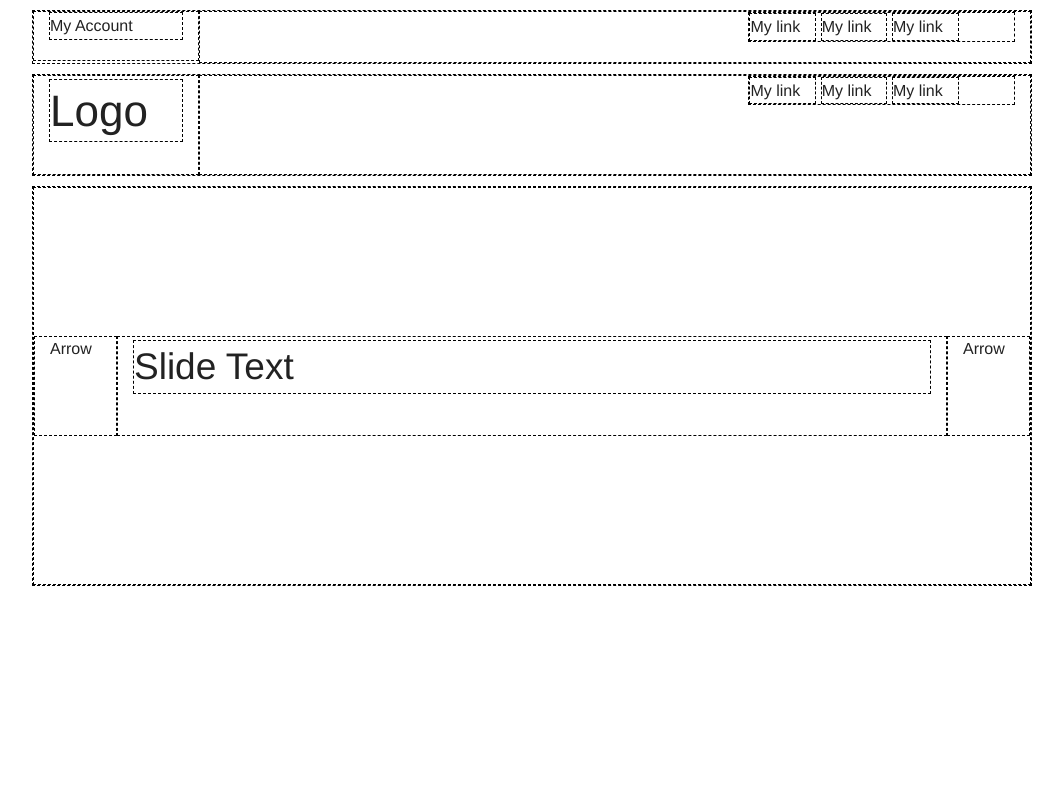
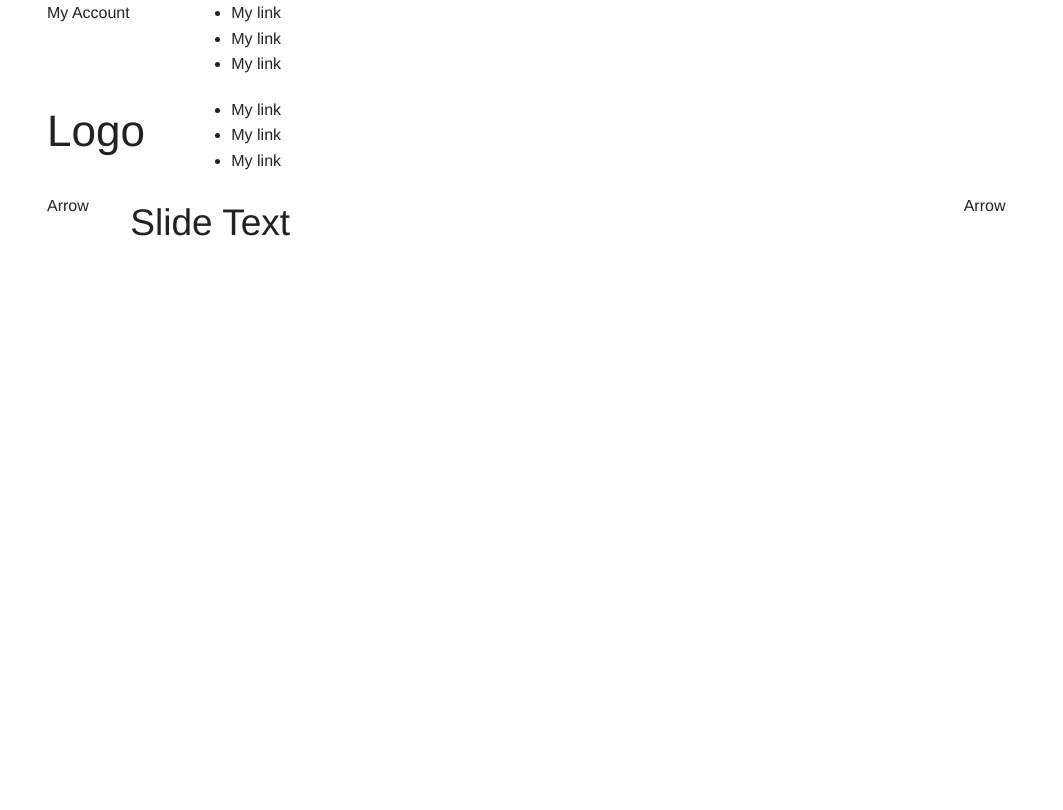
Before and after one commit to jasonadindu/Github-project, a PHP site: page /internal.html in a window 1280 px wide. Shown: the whole page, without its empty margins (108-1171 px from the left). After the commit the page ends 236 px from the top, so only its background shows below. Run offline with PHP 8.4, Linux system fonts and the light colour scheme.

Commit message:
Merged home & internal css files

```diff
--- a/01_home-page_wireframe/css/custom2.css
+++ /dev/null
@@ -1,55 +0,0 @@
-*:not(body):not(html) {
-	box-sizing: border-box;
-	border: 1px dashed #000;
-}
-
-.column {
-	min-height: 100px;
-}
-
-.row {
-	margin-top: 10px;
-	margin-bottom: 10px;
-}
-
-.site-header {
-	min-height: 100%;
-	margin-bottom: 20px;
-	padding: 20px;
-	background-color: #f1f1f1;
-}
-
-.float-right {
-	float: right;
-}
-
-ul li {
-	display: inline-block;
-	padding-right: 15px;
-}
-
-.slideshow {
-	height: 400px;
-	display: -ms-flexbox;
-	display: -webkit-flex;
-
-	display: flex;
-	width: 100%;
-}
-
-.slideshow-wrap {
-	width: 100%;
-	display: -ms-flexbox;
-	display: -webkit-flex;
-	display: flex;
-
-	-ms-flex-align: center;
-	-webkit-align-items: center;
-	-webkit-box-align: center;
-
-	align-items: center;
-}
-
-.top-nav .column {
-	min-height: 0;
-}
--- a/01_home-page_wireframe/internal.html
+++ b/01_home-page_wireframe/internal.html
@@ -7,7 +7,7 @@
 	<link rel="stylesheet" href="css/foundation.min.css">
 	<link rel="stylesheet" href="css/custom2.css">
 </head>
-<body>
+<body id="internal">
 	<div class="row top-nav">
 		<div class="large-2 column">
 			<p>My Account</p>
```
Also changed, not shown: 01_home-page_wireframe/css/custom.css (+38 -0 lines), README.md.
